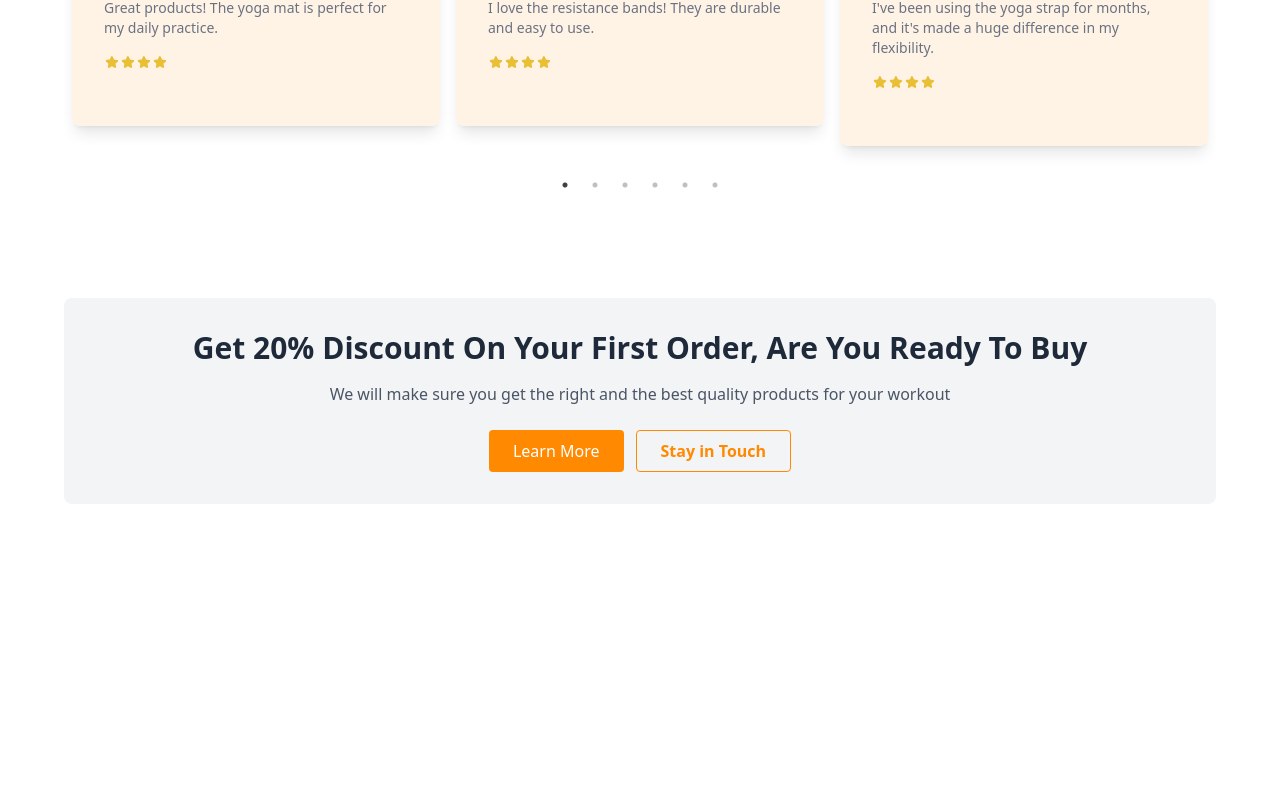
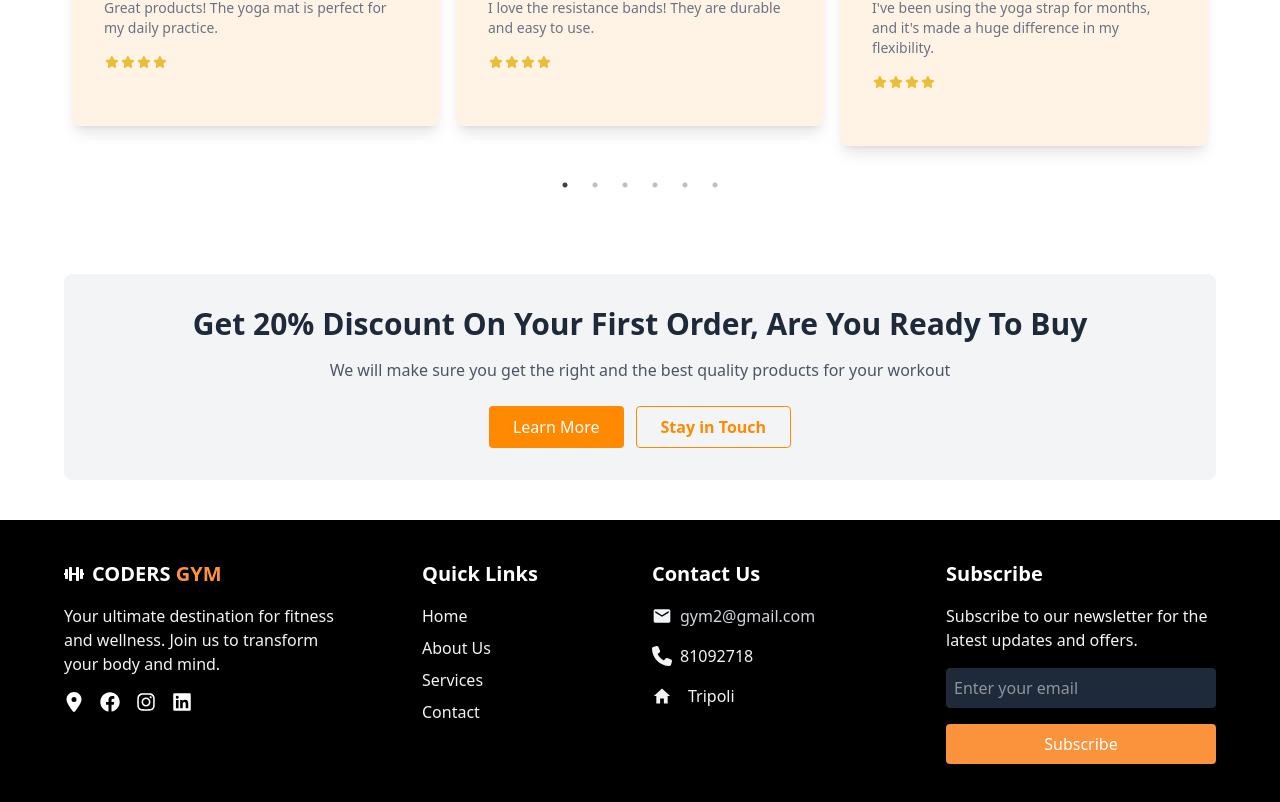
Before and after one commit to Mohamadmasri123/gym, a React (Vite) app: page / in a window 1280 px wide. Shown: the part 3267-4069 px from the top of the page. Before the commit the page ends 3795 px from the top, so only its background shows below. Built offline with nearby package versions, Linux system fonts and the light colour scheme; a web font is replaced by a local one.

Commit message:
footer comp

```diff
--- a/src/App.jsx
+++ b/src/App.jsx
@@ -9,6 +9,7 @@ import banner2Img from "./../src/assets/3.jpg";
 import TabComp from "./components/TabComp";
 import Testimonial from "./components/Testimonial";
 import News from "./components/News";
+import Footer from "./components/Footer";
 
 const bgStyle = {
   backgroundImage: `url(${bg})`,
@@ -44,6 +45,7 @@ const App = () => {
       <Banner {...bannerinfo2} />
       <Testimonial/>
       <News />
+      <Footer/>
     </div>
   );
 };
--- /dev/null
+++ b/src/components/Footer.jsx
@@ -0,0 +1,78 @@
+import React from "react";
+import { FaDumbbell } from "react-icons/fa";
+import { FaFacebook } from "react-icons/fa";
+import { FaInstagram } from "react-icons/fa6";
+import { FaLinkedin } from "react-icons/fa";
+import { FaLocationDot } from "react-icons/fa6";
+import { div } from "framer-motion/client";
+import { MdEmail } from "react-icons/md";
+import { IoMdHome } from "react-icons/io";
+import { FaPhone } from "react-icons/fa6";
+const Footer = () => {
+  return (
+    <div className="grid grid-cols-1 md:grid-cols-2 lg:grid-cols-4 gap-6 bg-black md:px-16 lg:px-16 px-4 py-10">
+      <div className="">
+        <h1 className=" flex items-center gap-2 text-xl font-bold text-white mb-4">
+          {" "}
+          <FaDumbbell className="" />
+          <p className=" ">
+            CODERS <span className=" text-secondary"> GYM </span>{" "}
+          </p>
+        </h1>
+        <p className="text-gray-100">
+          Your ultimate destination for fitness and wellness. Join us to
+          transform your body and mind.
+        </p>
+        <div className="flex text-white gap-4 mt-4">
+          <FaLocationDot size={20} />
+          <FaFacebook size={20} />
+          <FaInstagram size={20} />
+          <FaLinkedin size={20} />
+        </div>
+      </div>
+      <div className="pl-16">
+        <h2 className="text-xl font-bold text-white mb-4">Quick Links</h2>
+        <ul className="text-gray-100">
+          <li className="mb-2 hover:text-secondary cursor-pointer">Home</li>
+          <li className="mb-2 hover:text-secondary cursor-pointer">About Us</li>
+          <li className="mb-2 hover:text-secondary cursor-pointer">Services</li>
+          <li className="mb-2 hover:text-secondary cursor-pointer">Contact</li>
+        </ul>
+      </div>
+      <div className="">
+        <h2 className="text-xl font-bold text-white mb-4">Contact Us</h2>
+        <p className="flex items-center gap-2 text-gray-100 mb-4">
+          {" "}
+
+          <MdEmail size={20} /><span className=" text-gray-300">gym2@gmail.com</span>{" "}
+        </p>
+        <p className=" flex  items-center gap-2 text-gray-100 mb-4">
+          {" "}
+         <FaPhone  size={20} /><span className="">81092718 </span>{" "}
+        </p>
+        <p className="flex  items-center gap-4 text-gray-100 mb-4">
+          {" "}
+          <IoMdHome size={20} /> <span className="">Tripoli</span>{" "}
+        </p>
+      </div>
+      <div>
+        <h2 className="text-xl font-bold text-white mb-4">Subscribe</h2>
+        <p className="text-gray-100 mb-4">
+          Subscribe to our newsletter for the latest updates and offers.
+        </p>
+        <form className="flex flex-col">
+          <input
+            type="email"
+            placeholder="Enter your email"
+            className="p-2 mb-4 rounded bg-gray-800 text-white focus:outline-none focus:ring-2 focus:ring-secondary"
+          />
+          <button className="bg-secondary text-white p-2 rounded hover:bg-secondary-dark transition duration-300">
+            Subscribe
+          </button>
+        </form>
+      </div>
+    </div>
+  );
+};
+
+export default Footer;
--- a/src/components/News.jsx
+++ b/src/components/News.jsx
@@ -4,21 +4,24 @@ import { SlideLeft } from "../utility/animation";
 
 const News = () => {
   return (
-    <div className=" md:px-16 lg:px-16 px-4 py-6 ">
+    <div className=" md:px-16 lg:px-16 px-4 pb-10 ">
       <div className="bg-gray-100 rounded-lg flex flex-col items-center justify-center p-8 text-center">
         <motion.h1
           variants={SlideLeft(0.5)}
           initial="hidden"
           whileInView={"visible"}
           viewport={{ once: true }}
-        className="text-3xl font-bold text-gray-800 mb-4">
+          className="text-3xl font-bold text-gray-800 mb-4"
+        >
           Get 20% Discount On Your First Order, Are You Ready To Buy
         </motion.h1>
         <motion.p
           variants={SlideLeft(0.7)}
           initial="hidden"
           whileInView={"visible"}
-        viewport={{ once: true }} className="text-gray-600 mb-2">
+          viewport={{ once: true }}
+          className="text-gray-600 mb-2"
+        >
           We will make sure you get the right and the best quality products for
           your workout
         </motion.p>
@@ -26,7 +29,9 @@ const News = () => {
           variants={SlideLeft(0.9)}
           initial="hidden"
           whileInView={"visible"}
-        viewport={{ once: true }} className="flex gap-3">
+          viewport={{ once: true }}
+          className="flex gap-3"
+        >
           <button className="mt-4 px-6 py-2 bg-primary text-white rounded transition-transform duration-200 hover:scale-110 ">
             Learn More{" "}
           </button>
```
Lines whose indentation alone changed are shown as unchanged.
